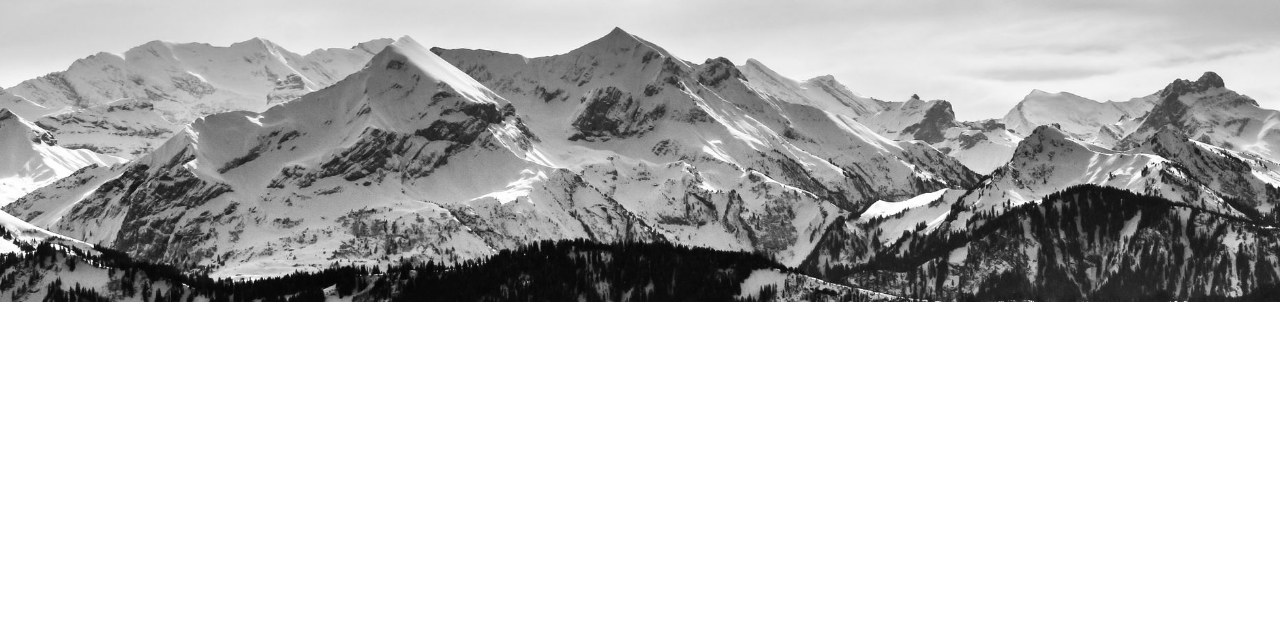
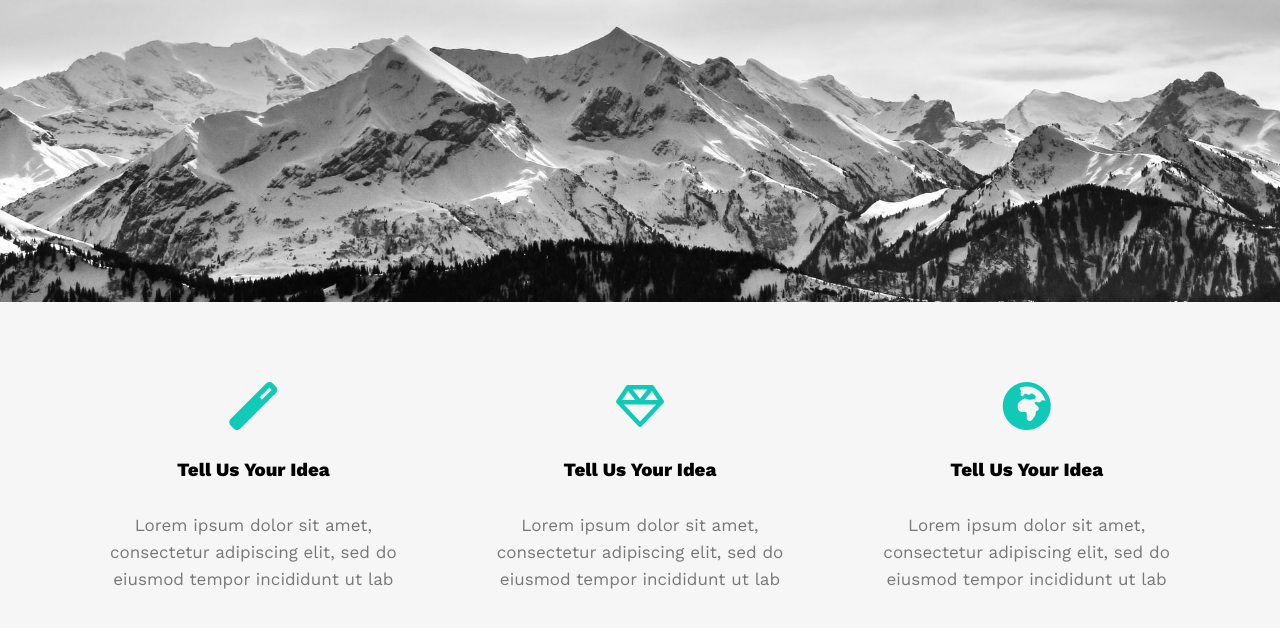
Before and after one commit to talia-khier/Leon-template, a plain HTML site: page index.html in a window 1280 px wide. Shown: the part 498-1126 px from the top of the page. Before the commit the page ends 800 px from the top, so only its background shows below. Drawn offline with nearby package versions, Linux system fonts and the light colour scheme.

Commit message:
Create Features Section

```diff
--- a/css/leon.css
+++ b/css/leon.css
@@ -174,3 +174,35 @@ header .links ul li a:hover {
   text-align: center;
 }
 /* End Landing Section */
+/* Start Features Section */
+.features {
+  padding-top: 60px;
+  padding-bottom: 60px;
+  background-color: #f6f6f6;
+}
+
+.features .container {
+  display: grid;
+  grid-template-columns: repeat(auto-fill, minmax(300px, 1fr));
+  gap: 20px;
+}
+
+.features .feat {
+  padding: 20px;
+  text-align: center;
+}
+
+.features .feat i {
+  color: var(--main-color);
+}
+.features .feat h3 {
+  font-weight: 800;
+  margin: 30px 0;
+}
+
+.features .feat p {
+  line-height: 1.6;
+  color: #777;
+  font-size: 17px;
+}
+/* End Features Section */
--- a/index.html
+++ b/index.html
@@ -48,5 +48,35 @@
       </div>
     </div>
     <!-- End Landing Section -->
+    <!-- Start Features Section -->
+    <div class="features">
+      <div class="container">
+        <div class="feat">
+          <i class="fas fa-magic fa-3x"></i>
+          <h3>Tell Us Your Idea</h3>
+          <p>
+            Lorem ipsum dolor sit amet, consectetur adipiscing elit, sed do
+            eiusmod tempor incididunt ut lab
+          </p>
+        </div>
+        <div class="feat">
+          <i class="far fa-gem fa-3x"></i>
+          <h3>Tell Us Your Idea</h3>
+          <p>
+            Lorem ipsum dolor sit amet, consectetur adipiscing elit, sed do
+            eiusmod tempor incididunt ut lab
+          </p>
+        </div>
+        <div class="feat">
+          <i class="fas fa-globe-africa fa-3x"></i>
+          <h3>Tell Us Your Idea</h3>
+          <p>
+            Lorem ipsum dolor sit amet, consectetur adipiscing elit, sed do
+            eiusmod tempor incididunt ut lab
+          </p>
+        </div>
+      </div>
+    </div>
+    <!-- End Features Section -->
   </body>
 </html>
```
